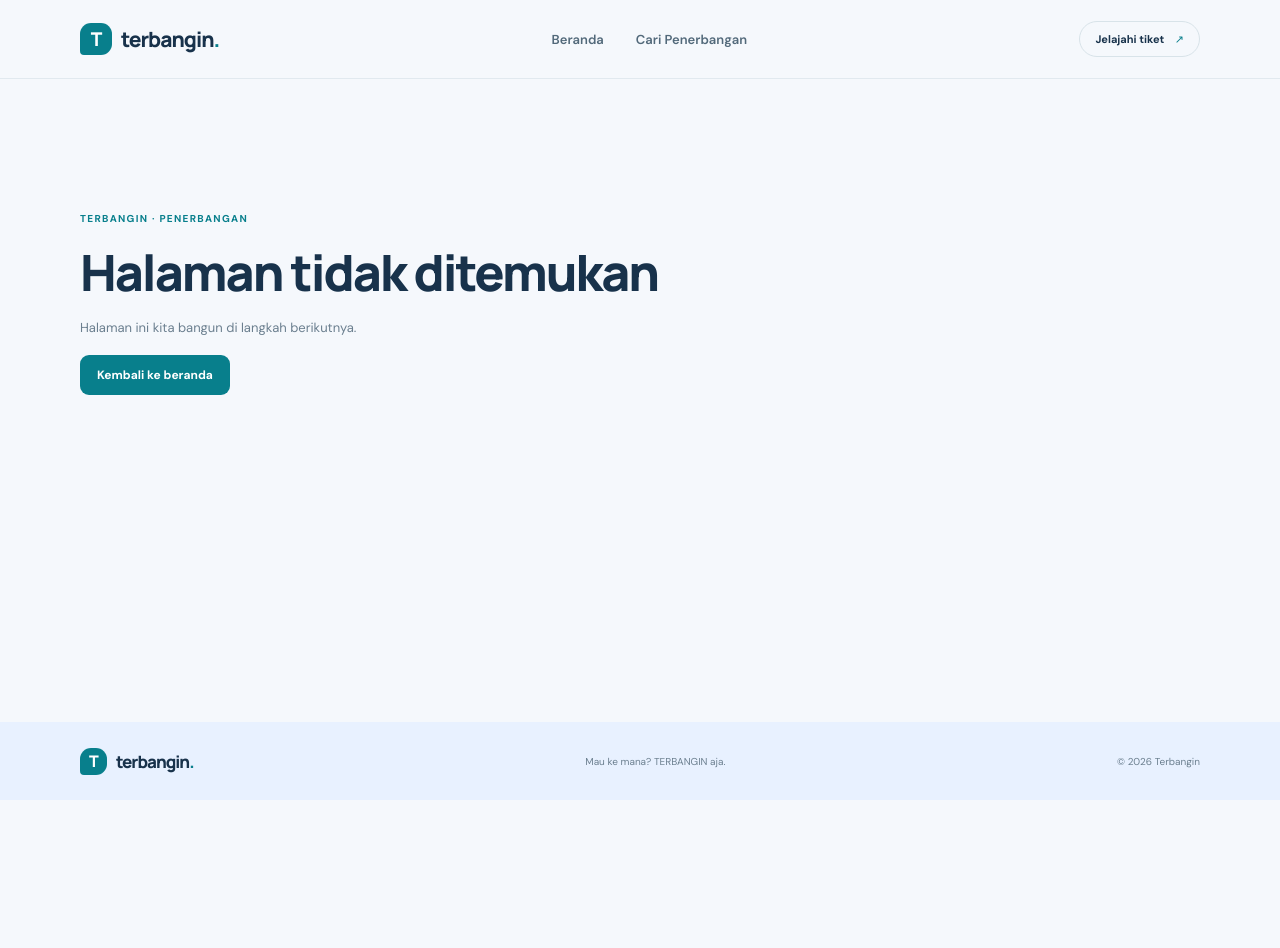
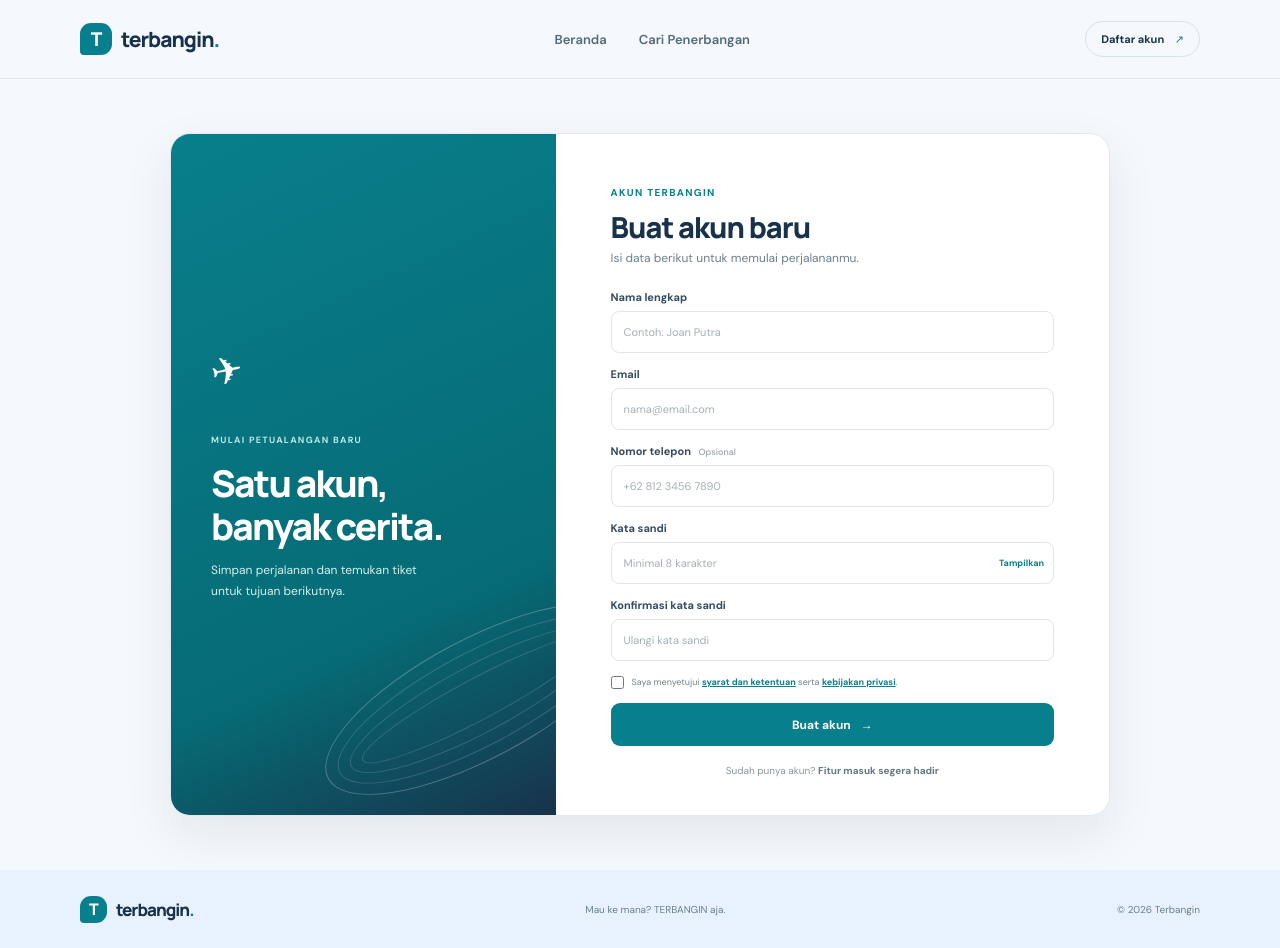
Before and after one commit to pauluskassapa/terbangin-uas-react, a React (Vite) app: page /register in a window 1280 px wide. Before the commit the page ends 800 px from the top, so only its background shows below. Built offline with nearby package versions, Linux system fonts and the light colour scheme.

Commit message:
Progress pertama membuat register

```diff
--- a/src/App.jsx
+++ b/src/App.jsx
@@ -4,6 +4,7 @@ import SiteHeader from './components/SiteHeader.jsx'
 import FlightDetails from './pages/FlightDetails.jsx'
 import FlightHome from './pages/FlightHome.jsx'
 import FlightSearch from './pages/FlightSearch.jsx'
+import Register from './pages/Register.jsx'
 import './App.css'
 
 function RoutePlaceholder({ title }) {
@@ -25,6 +26,7 @@ function App() {
         <Route path="/" element={<FlightHome />} />
         <Route path="/penerbangan" element={<FlightSearch />} />
         <Route path="/penerbangan/:flightId" element={<FlightDetails />} />
+        <Route path="/register" element={<Register />} />
         <Route path="*" element={<RoutePlaceholder title="Halaman tidak ditemukan" />} />
       </Routes>
       <SiteFooter />
--- a/src/components/SiteHeader.jsx
+++ b/src/components/SiteHeader.jsx
@@ -12,7 +12,7 @@ function SiteHeader() {
           <NavLink to="/" end>Beranda</NavLink>
           <NavLink to="/penerbangan">Cari Penerbangan</NavLink>
         </nav>
-        <Link className="header-cta" to="/penerbangan">Jelajahi tiket <span aria-hidden="true">↗</span></Link>
+        <Link className="header-cta" to="/register">Daftar akun <span aria-hidden="true">↗</span></Link>
       </div>
     </header>
   )
--- /dev/null
+++ b/src/pages/Register.css
@@ -0,0 +1,47 @@
+.register-page { display: grid; place-items: center; flex: 1; padding-block: 54px; }
+.register-card { width: min(940px, 100%); display: grid; grid-template-columns: .82fr 1.18fr; overflow: hidden; border: 1px solid var(--line); border-radius: 20px; background: white; box-shadow: 0 18px 50px rgba(24, 50, 75, .08); }
+.register-aside { min-height: 650px; position: relative; display: flex; flex-direction: column; align-items: flex-start; justify-content: center; overflow: hidden; padding: 48px 40px; color: white; background: linear-gradient(155deg, #087f8c, #066b75 70%, #18324b); }
+.register-aside .eyebrow { color: #b9e9e6; font-size: 9px; }
+.register-aside-icon { margin-bottom: 38px; font-size: 38px; transform: rotate(-12deg); }
+.register-aside h2 { z-index: 1; margin: 16px 0 12px; font: 800 37px/1.15 'Manrope', sans-serif; letter-spacing: -1.8px; }
+.register-aside p { z-index: 1; max-width: 240px; margin: 0; color: #d5efed; font-size: 12px; line-height: 1.8; }
+.register-aside-decoration { position: absolute; right: -92px; bottom: 56px; width: 340px; height: 120px; border: 1px solid rgba(255,255,255,.25); border-radius: 50%; transform: rotate(-28deg); }
+.register-aside-decoration i { position: absolute; inset: 12px; border: 1px solid rgba(255,255,255,.16); border-radius: 50%; }
+.register-aside-decoration i:nth-child(2) { inset: 25px; }
+.register-aside-decoration i:nth-child(3) { inset: 38px; }
+.register-form-panel { padding: 46px 55px 38px; }
+.register-form-panel h1 { margin: 9px 0 5px; color: var(--ink); font: 800 29px/1.2 'Manrope', sans-serif; letter-spacing: -1px; }
+.register-intro { margin: 0 0 24px; color: var(--muted); font-size: 12px; }
+.register-form { display: grid; gap: 14px; }
+.register-field { display: grid; gap: 7px; color: #354c5e; font-size: 11px; font-weight: 700; }
+.register-field small { margin-left: 5px; color: #96a3aa; font-size: 9px; font-weight: 500; }
+.register-field > input, .register-password-wrap input { width: 100%; min-width: 0; height: 42px; padding: 0 12px; border: 1px solid #dfe7eb; border-radius: 8px; outline: none; color: var(--ink); background: #fff; font-size: 11px; font-weight: 400; }
+.register-field > input:focus, .register-password-wrap input:focus { border-color: var(--teal); box-shadow: 0 0 0 3px rgb(8 127 140 / 10%); }
+.register-field input::placeholder { color: #a5b0b5; }
+.register-password-wrap { position: relative; display: flex; align-items: center; }
+.register-password-wrap input { padding-right: 84px; }
+.password-toggle { position: absolute; right: 10px; border: 0; padding: 5px 0; color: var(--teal); background: transparent; font-size: 9px; font-weight: 700; cursor: pointer; }
+.register-terms { display: flex; align-items: flex-start; gap: 8px; color: #71818b; font-size: 9px; line-height: 1.6; }
+.register-terms input { margin: 1px 0 0; accent-color: var(--teal); }
+.register-terms a { color: var(--teal); font-weight: 700; }
+.register-error { margin: -5px 0 0; color: #b94035; font-size: 10px; }
+.register-submit { width: 100%; min-height: 43px; gap: 10px; cursor: pointer; }
+.register-login-note { margin: 18px 0 0; text-align: center; color: #87959c; font-size: 10px; }
+.register-login-note span { color: #647985; font-weight: 700; }
+.register-success { min-height: 550px; display: flex; flex-direction: column; align-items: flex-start; justify-content: center; }
+.register-success-icon { width: 48px; height: 48px; display: grid; place-items: center; margin-bottom: 25px; border-radius: 50%; color: var(--teal); background: #e5f5f2; font-size: 22px; }
+.register-success h1 { max-width: 360px; margin: 10px 0; }
+.register-success p { max-width: 380px; margin: 0 0 22px; color: var(--muted); font-size: 12px; line-height: 1.7; }
+.register-page :is(a, button, input):focus-visible { outline: 3px solid rgb(8 127 140 / 28%); outline-offset: 2px; }
+@media (max-width: 720px) {
+  .register-page { width: min(520px, calc(100% - 34px)); padding-block: 30px; }
+  .register-card { grid-template-columns: 1fr; }
+  .register-aside { min-height: auto; padding: 25px 28px; }
+  .register-aside-icon { margin-bottom: 15px; font-size: 28px; }
+  .register-aside h2 { margin: 9px 0 6px; font-size: 27px; }
+  .register-aside p { max-width: 320px; font-size: 11px; }
+  .register-aside-decoration { right: -170px; bottom: -70px; }
+  .register-form-panel { padding: 30px 25px; }
+  .register-form-panel h1 { font-size: 26px; }
+  .register-success { min-height: 360px; }
+}
--- /dev/null
+++ b/src/pages/Register.jsx
@@ -0,0 +1,88 @@
+import { useState } from 'react'
+import { Link } from 'react-router'
+import './Register.css'
+
+function Register() {
+  const [showPassword, setShowPassword] = useState(false)
+  const [error, setError] = useState('')
+  const [registered, setRegistered] = useState(false)
+
+  function handleSubmit(event) {
+    event.preventDefault()
+    const form = new FormData(event.currentTarget)
+    const password = form.get('password')
+    const confirmation = form.get('confirmPassword')
+
+    if (password !== confirmation) {
+      setError('Konfirmasi kata sandi belum sama.')
+      return
+    }
+
+    setError('')
+    setRegistered(true)
+  }
+
+  return (
+    <main className="register-page page-wrap">
+      <section className="register-card" aria-labelledby="register-title">
+        <div className="register-aside" aria-hidden="true">
+          <span className="register-aside-icon">✈</span>
+          <span className="eyebrow">MULAI PETUALANGAN BARU</span>
+          <h2>Satu akun,<br />banyak cerita.</h2>
+          <p>Simpan perjalanan dan temukan tiket untuk tujuan berikutnya.</p>
+          <div className="register-aside-decoration"><i /><i /><i /></div>
+        </div>
+
+        <div className="register-form-panel">
+          {registered ? (
+            <div className="register-success" role="status">
+              <span className="register-success-icon" aria-hidden="true">✓</span>
+              <span className="eyebrow">FORMULIR TERKIRIM</span>
+              <h1 id="register-title">Terima kasih sudah mendaftar!</h1>
+              <p>Data pendaftaran siap diproses. Fitur pembuatan akun akan aktif setelah terhubung ke layanan akun.</p>
+              <Link className="button button-primary" to="/">Kembali ke beranda</Link>
+            </div>
+          ) : (
+            <>
+              <span className="eyebrow">AKUN TERBANGIN</span>
+              <h1 id="register-title">Buat akun baru</h1>
+              <p className="register-intro">Isi data berikut untuk memulai perjalananmu.</p>
+
+              <form className="register-form" onSubmit={handleSubmit}>
+                <label className="register-field">
+                  <span>Nama lengkap</span>
+                  <input name="name" type="text" placeholder="Contoh: Joan Putra" autoComplete="name" minLength="2" required />
+                </label>
+                <label className="register-field">
+                  <span>Email</span>
+                  <input name="email" type="email" placeholder="nama@email.com" autoComplete="email" required />
+                </label>
+                <label className="register-field">
+                  <span>Nomor telepon <small>Opsional</small></span>
+                  <input name="phone" type="tel" placeholder="+62 812 3456 7890" autoComplete="tel" />
+                </label>
+                <label className="register-field">
+                  <span>Kata sandi</span>
+                  <span className="register-password-wrap">
+                    <input name="password" type={showPassword ? 'text' : 'password'} placeholder="Minimal 8 karakter" autoComplete="new-password" minLength="8" required />
+                    <button type="button" className="password-toggle" onClick={() => setShowPassword((visible) => !visible)} aria-label={showPassword ? 'Sembunyikan kata sandi' : 'Tampilkan kata sandi'}>{showPassword ? 'Sembunyikan' : 'Tampilkan'}</button>
+                  </span>
+                </label>
+                <label className="register-field">
+                  <span>Konfirmasi kata sandi</span>
+                  <input name="confirmPassword" type={showPassword ? 'text' : 'password'} placeholder="Ulangi kata sandi" autoComplete="new-password" minLength="8" required />
+                </label>
+                {error && <p className="register-error" role="alert">{error}</p>}
+                <label className="register-terms"><input type="checkbox" required /><span>Saya menyetujui <a href="#syarat">syarat dan ketentuan</a> serta <a href="#privasi">kebijakan privasi</a>.</span></label>
+                <button className="button button-primary register-submit" type="submit">Buat akun <span aria-hidden="true">→</span></button>
+              </form>
+              <p className="register-login-note">Sudah punya akun? <span>Fitur masuk segera hadir</span></p>
+            </>
+          )}
+        </div>
+      </section>
+    </main>
+  )
+}
+
+export default Register
```
